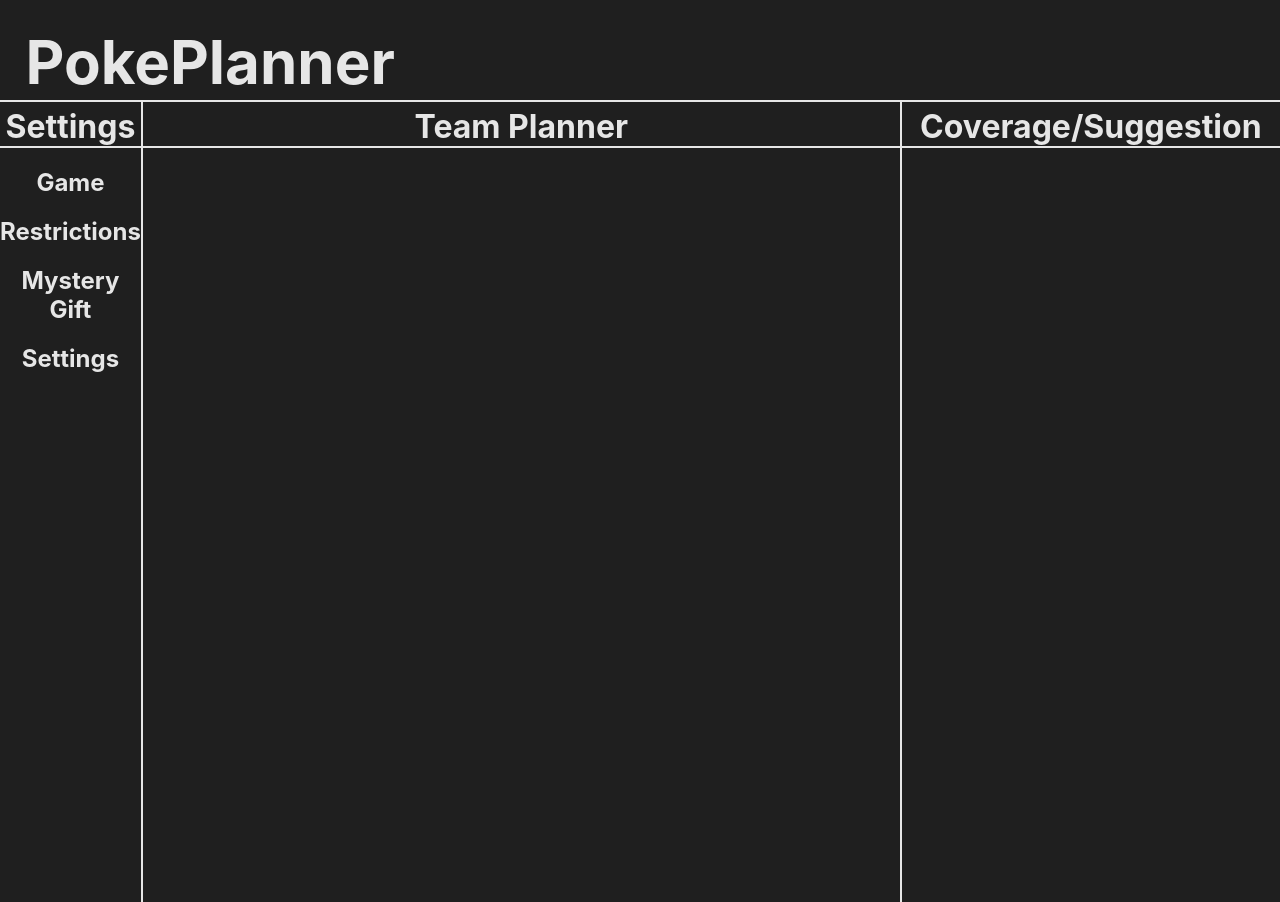
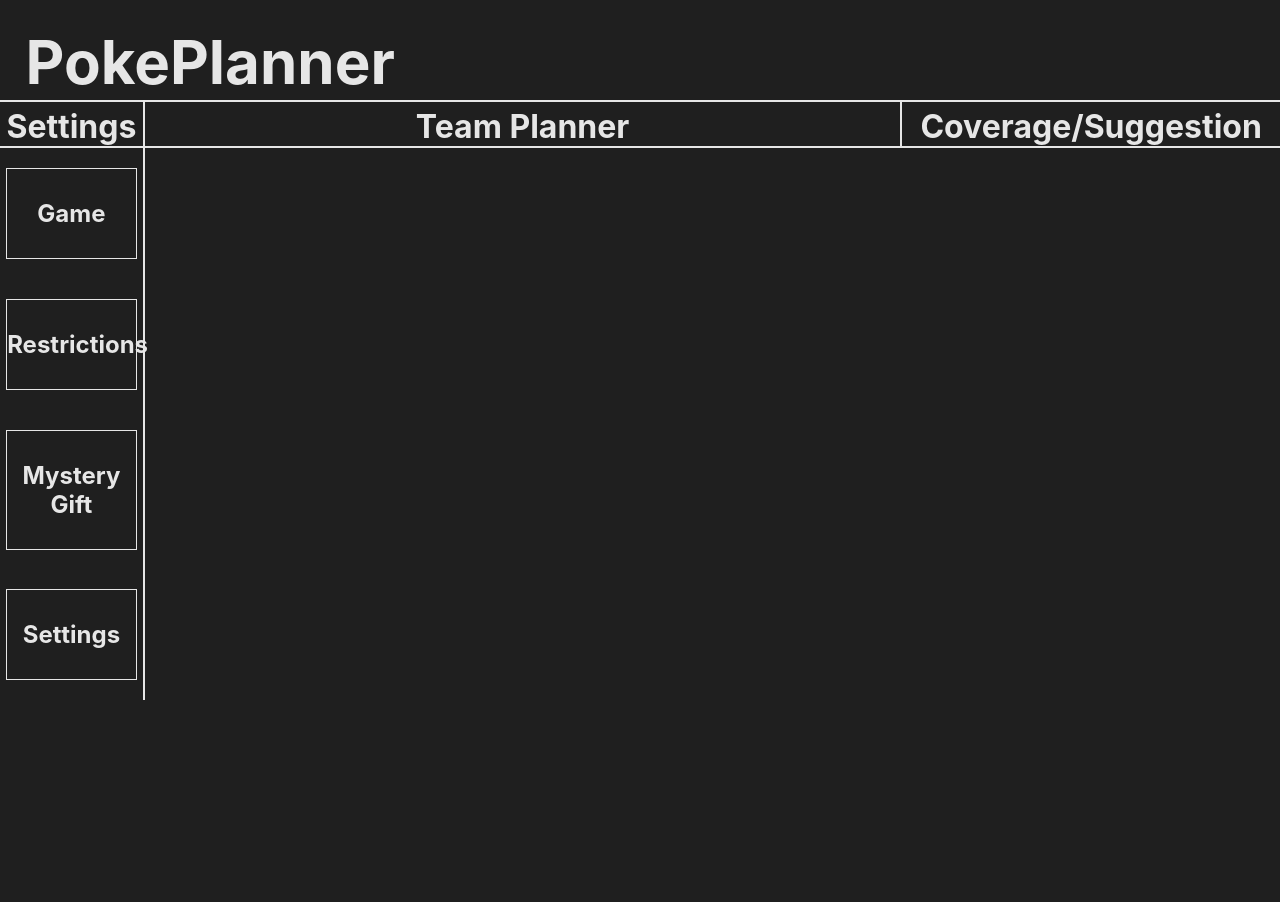
Before and after one commit to Aamsegal/poke-planner, a React (Create React App) app: page / in a window 1280 px wide. After the commit the page ends 800 px from the top, so only its background shows below. Built offline with nearby package versions, Linux system fonts and the light colour scheme.

Commit message:
Base functionality of settings buttons implemeted. Click and response

```diff
--- a/src/PokeContainer/PokeContainer.css
+++ b/src/PokeContainer/PokeContainer.css
@@ -1,6 +1,6 @@
 .pokePlannerMainContainer {
     display: flex;
-    position: absolute;
+    /* position: absolute; */
     height: 100%;
     width: 100%;
 }
@@ -14,11 +14,11 @@
 
 /*CSS for the banners of all 3 of the main sections (Settings, Team Planner
 and Coverage/Suggestions*/
-.subContainerBanner {
+.plannerSubContainer {
     text-align: center;
 }
 
-.subContainerBanner h1 {
+.subContainerTitle {
     border-bottom: 2px solid #e6e6e6;
     margin: 0;
     padding-top: 5px;
--- a/src/PokeCoverageSuggestionContainer/PokeCoverageSuggestionContainer.js
+++ b/src/PokeCoverageSuggestionContainer/PokeCoverageSuggestionContainer.js
@@ -5,8 +5,11 @@ class PokeCoverageSuggestionContainer extends Component {
     render() {
         return (
             <div className="plannerSubContainer CoverageSuggestions">
+
+                <h1 className="subContainerTitle">Coverage/Suggestion</h1>
+
                 <div className="subContainerBanner">
-                    <h1>Coverage/Suggestion</h1>
+
                 </div>
 
             </div>
--- a/src/PokeSettingsButton/PokeSettingsButton.css
+++ b/src/PokeSettingsButton/PokeSettingsButton.css
@@ -0,0 +1,8 @@
+.settingButton {
+    width: 90%;
+    margin-left: auto;
+    margin-right: auto;
+    padding-top: 30px;
+    padding-bottom: 30px;
+    border: 1px solid #e6e6e6;
+}
--- a/src/PokeSettingsButton/PokeSettingsButton.js
+++ b/src/PokeSettingsButton/PokeSettingsButton.js
@@ -5,7 +5,7 @@ class PokeSettingsButtons extends Component {
     render() {
         return (
             <div className="settingButtonContainer">
-                <h2 onClick={() => this.props.onClick(this.props.buttonName)}>{this.props.buttonName}</h2>
+                <h2 className="settingButton" onClick={() => this.props.onClick(this.props.clickFunctionResponse)}>{this.props.buttonName}</h2>
             </div>
         )
     }
--- a/src/PokeSettingsContainer/PokeSettingsContainer.css
+++ b/src/PokeSettingsContainer/PokeSettingsContainer.css
@@ -10,3 +10,9 @@
     text-align: center;
     border-bottom: 2px solid #e6e6e6;
 }
+
+.subContainerBanner {
+    display: flex;
+    flex-direction: column;
+    width: 100%;
+}
--- a/src/PokeSettingsContainer/PokeSettingsContainer.js
+++ b/src/PokeSettingsContainer/PokeSettingsContainer.js
@@ -11,8 +11,10 @@ class PokeSettingsContainer extends Component {
     render () {
         return (
             <div className="plannerSubContainer Settings">
+
+                <h1 className="subContainerTitle">Settings</h1>
+
                 <div className="subContainerBanner">
-                    <h1>Settings</h1>
 
                     {/* Takes props for the text to appear on the button,
                     the function to perform an action when the button is pressed,
--- a/src/PokeTeamSectionContainer/PokeTeamSectionContainer.js
+++ b/src/PokeTeamSectionContainer/PokeTeamSectionContainer.js
@@ -5,8 +5,9 @@ class PokeTeamSectionContainer extends Component {
     render () {
         return (
             <div className="plannerSubContainer TeamPlanner">
+                <h1 className="subContainerTitle">Team Planner</h1>
                 <div className="subContainerBanner">
-                    <h1>Team Planner</h1>
+
                 </div>
 
             </div>
--- a/src/index.css
+++ b/src/index.css
@@ -8,6 +8,7 @@ body {
   position: absolute;
   height: 100%;
   width: 100%;
+  background-color: #1F1F1F;
 }
 
 code {
```
